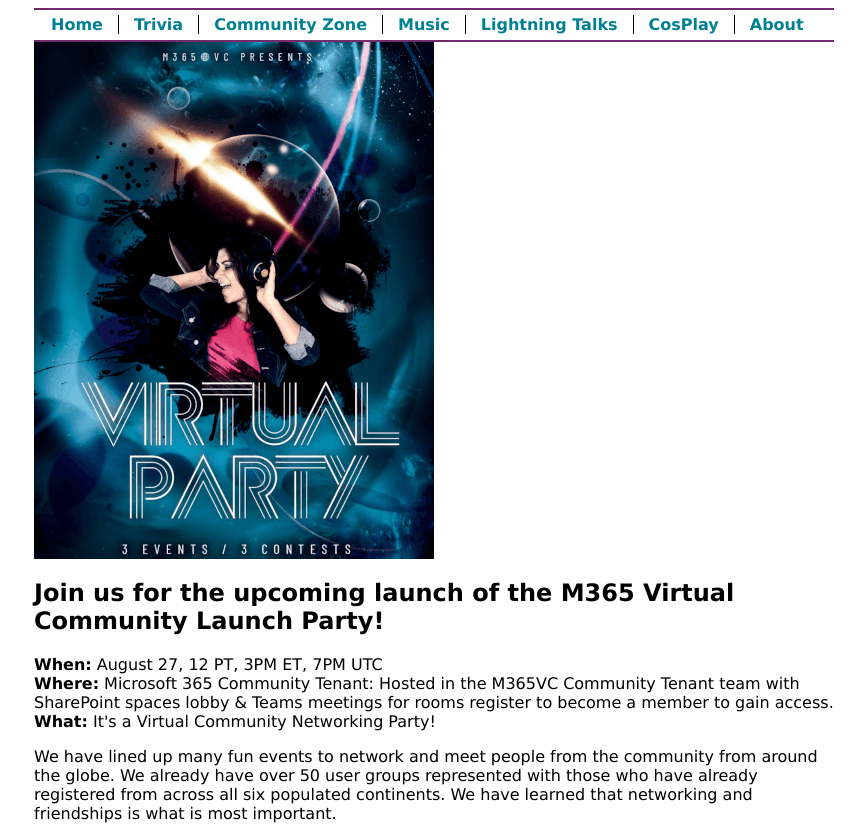
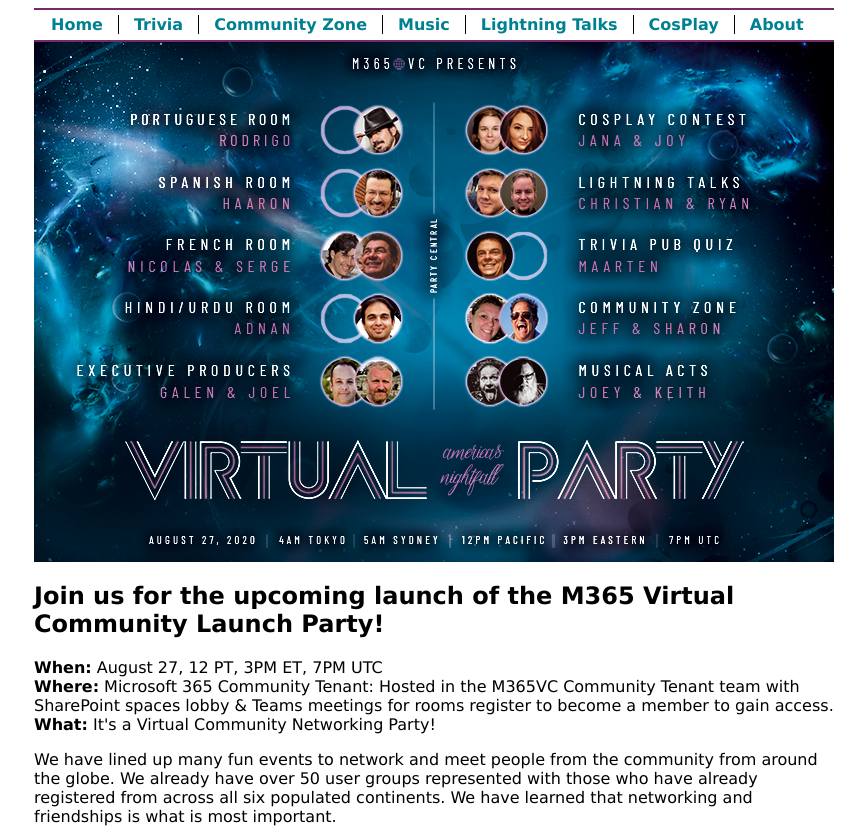
Before and after one commit to sharepointknight/m365vc, a plain HTML site: page index.html in a window 1280 px wide. Shown: the top 829 px of the page, without its empty margins (206-1071 px from the left). Drawn offline with Linux system fonts and the light colour scheme.

Commit message:
Update homepage image

```diff
--- a/index.html
+++ b/index.html
@@ -30,7 +30,7 @@
                 <li class="last"><a href="/about.html">About</a></li>
             </ul>
         </nav>
-        <img id="eventLogo" src="images/virtualparty.png" alt="Microsoft 365 Global Virtual Community" style="max-width: 800px;"/>
+        <img id="eventLogo" src="images/small-web-header.png" alt="Microsoft 365 Global Virtual Community" style="max-width: 800px;"/>
 
         <p>
             <h2>Join us for the upcoming launch of the M365 Virtual Community Launch Party!</h2>
```
Also changed, not shown: images/small-web-header.png (added).
